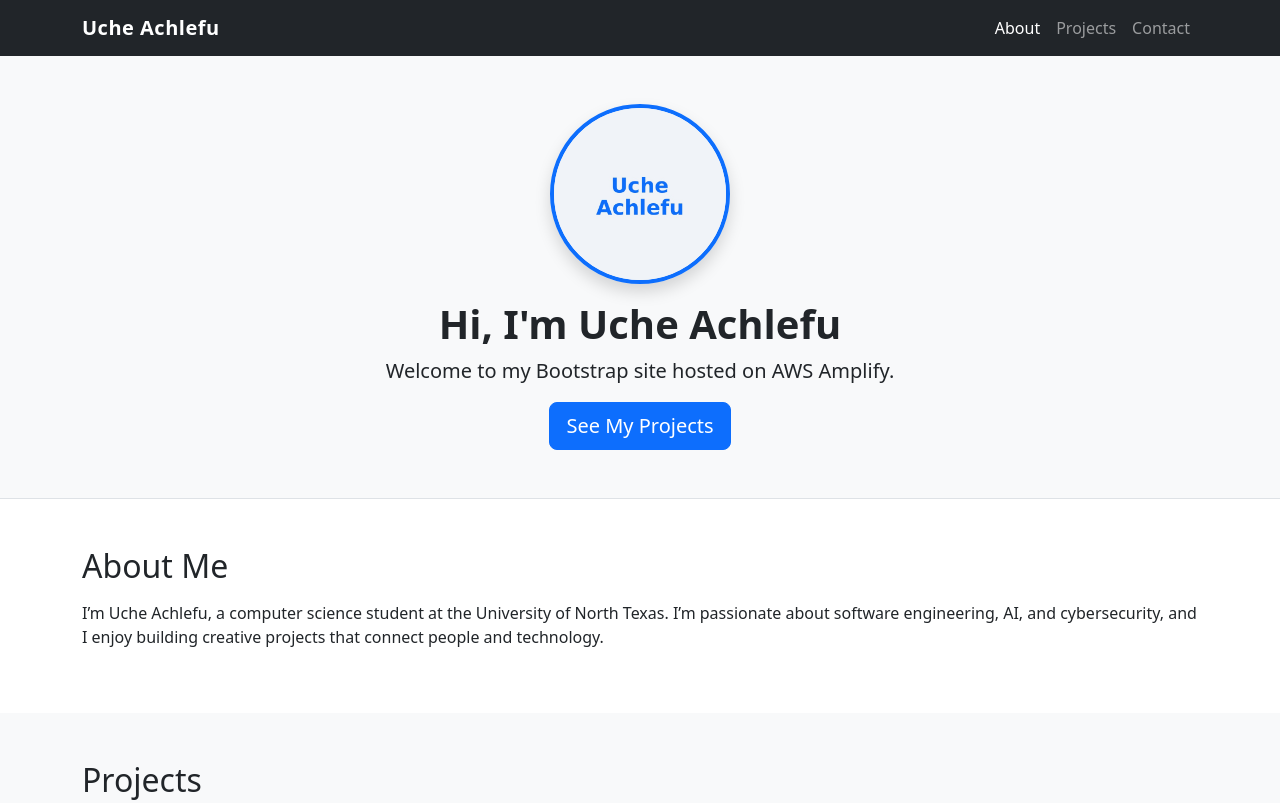
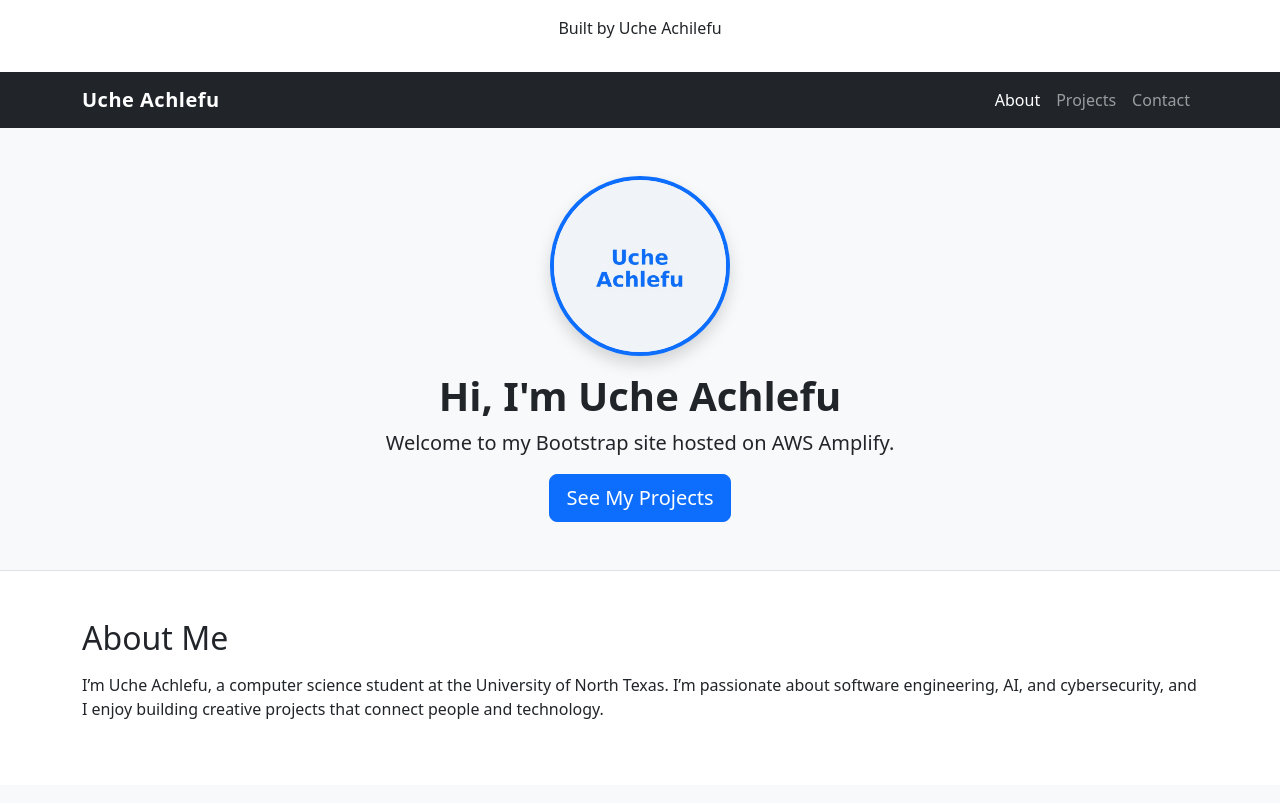
Before and after one commit to ucheachilefu/my-bootstrap-site, a plain HTML site: page index.html in a window 1280 px wide. Shown: the top 803 px of the page. Drawn offline with nearby package versions, Linux system fonts and the light colour scheme.

Commit message:
Add name to footer

```diff
--- a/index.html
+++ b/index.html
@@ -1,3 +1,7 @@
+<footer style="text-align:center; padding: 1rem 0;">
+  <p>Built by Uche Achilefu</p>
+</footer>
+
 <!doctype html>
 <html lang="en">
   <head>
```
